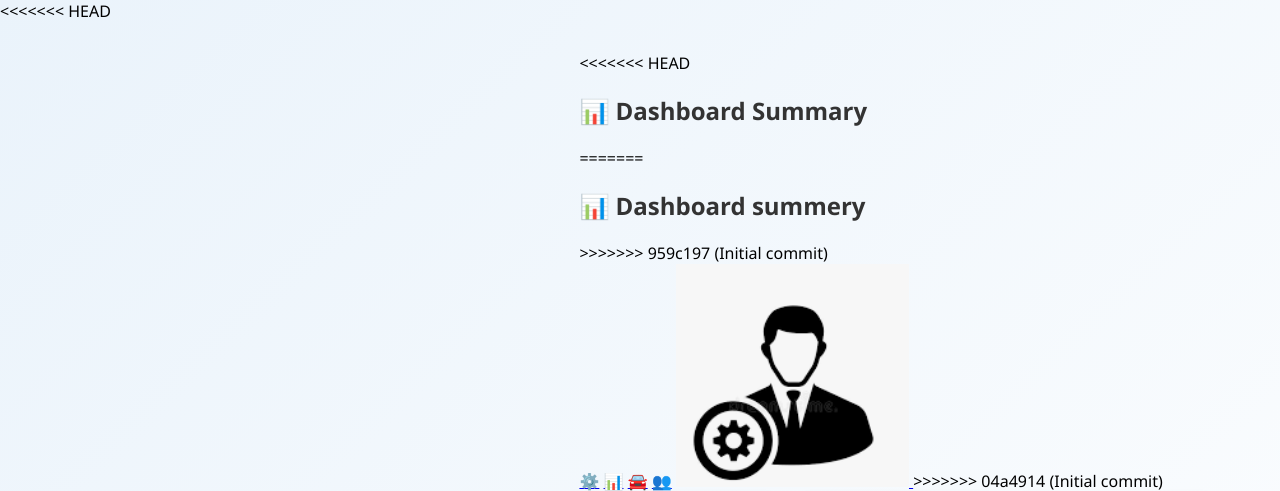
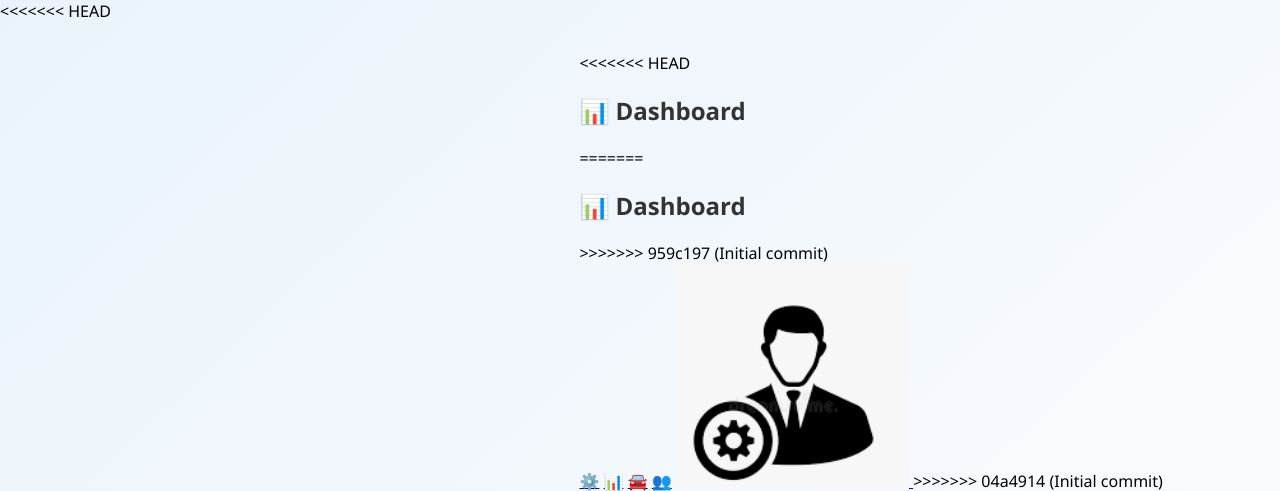
Before and after one commit to m-f-tax/road-tax, a PHP site: page /dashboard/dashboard_home.php in a window 1280 px wide. Shown: the top 491 px of the page. Run offline with PHP 8.4, Linux system fonts and the light colour scheme; data comes from the database, SQL or seed files in the repository.

Commit message:
waan ku daray

```diff
--- a/dashboard/dashboard_home.php
+++ b/dashboard/dashboard_home.php
@@ -139,9 +139,9 @@ while ($row = $pie_result->fetch_assoc()) {
 =======
 <div class="top-bar">
 <<<<<<< HEAD
-  <h2>📊 Dashboard Summary</h2>
+  <h2>📊 Dashboard</h2>
 =======
-  <h2>📊 Dashboard summery</h2>
+  <h2>📊 Dashboard</h2>
 >>>>>>> 959c197 (Initial commit)
   <div class="profile-box">
     <a href="settings" class="emoji" data-title="Setting">⚙️</a>
```
